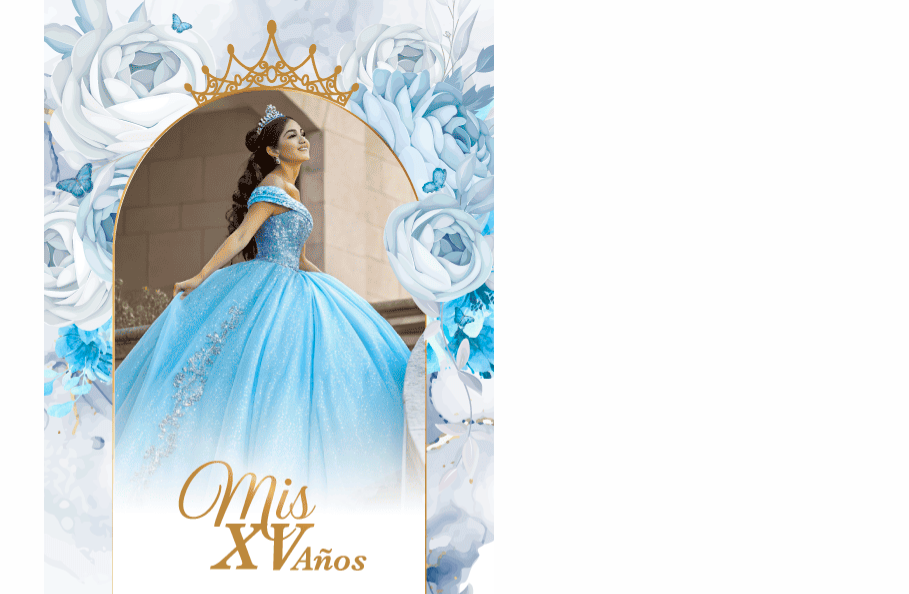
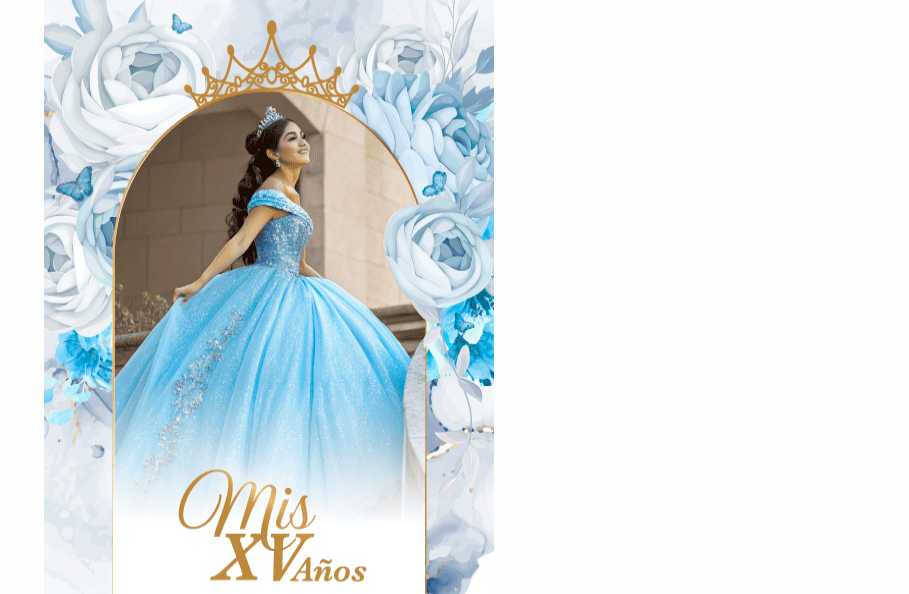
Before and after one commit to jack110689/XV-VANESSA, a plain HTML site: page pagina 2.html in a window 1280 px wide. Shown: the top 594 px of the page, without its empty margins (371-1280 px from the left). Drawn offline with Linux system fonts and the light colour scheme; a web font is replaced by a local one.

```diff
--- a/pagina 2.html
+++ b/pagina 2.html
@@ -30,11 +30,11 @@
        .background {
         background-image: url('imagenes/fondo1.png'); /* Ruta de tu imagen */
         background-repeat: no-repeat; /* Evita que se repita */
-        background-size: 450px 5200px; /* Tamaño exacto */
+        background-size: 450px 5300px; /* Tamaño exacto */
         background-position: top center; /* Centrado en la parte superior */
         width: 100%; /* Ancho fijo */
 		max-width: 450px; /* Ancho máximo */
-        min-height: 5200px; /* Altura exacta */
+        min-height: 5300px; /* Altura exacta */
         margin: 0 auto;
         animation: slideIn 1.5s ease-out;
 		position: relative;
```
